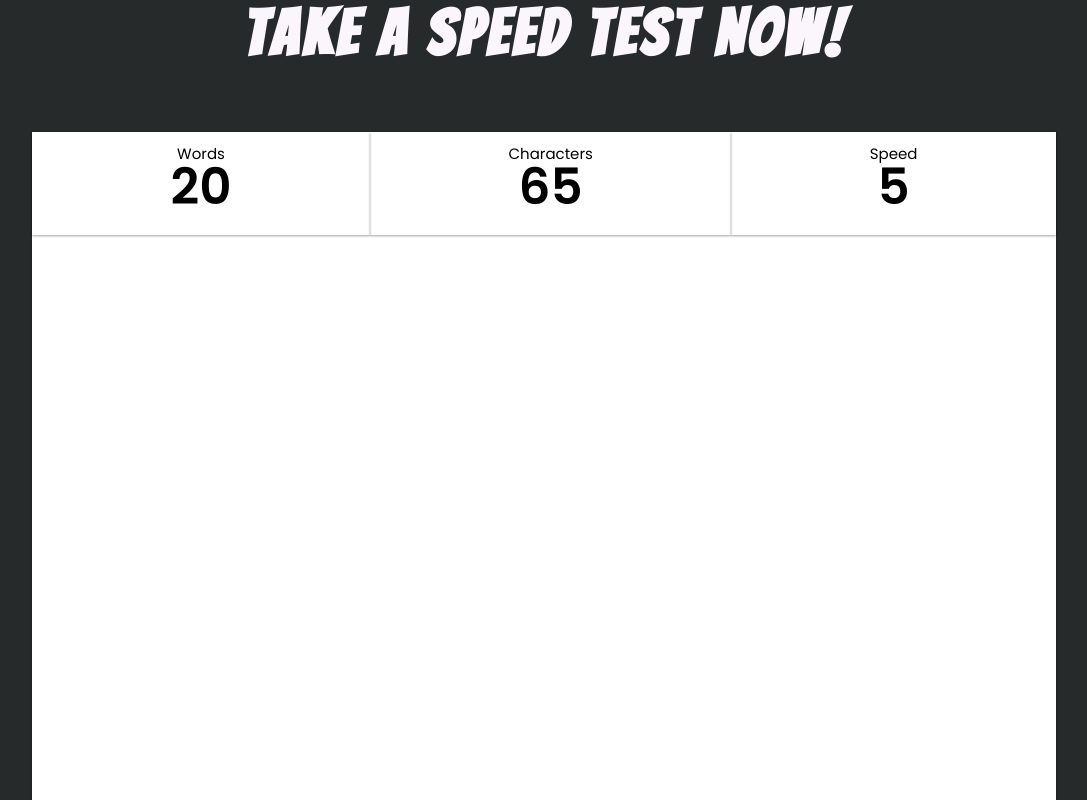
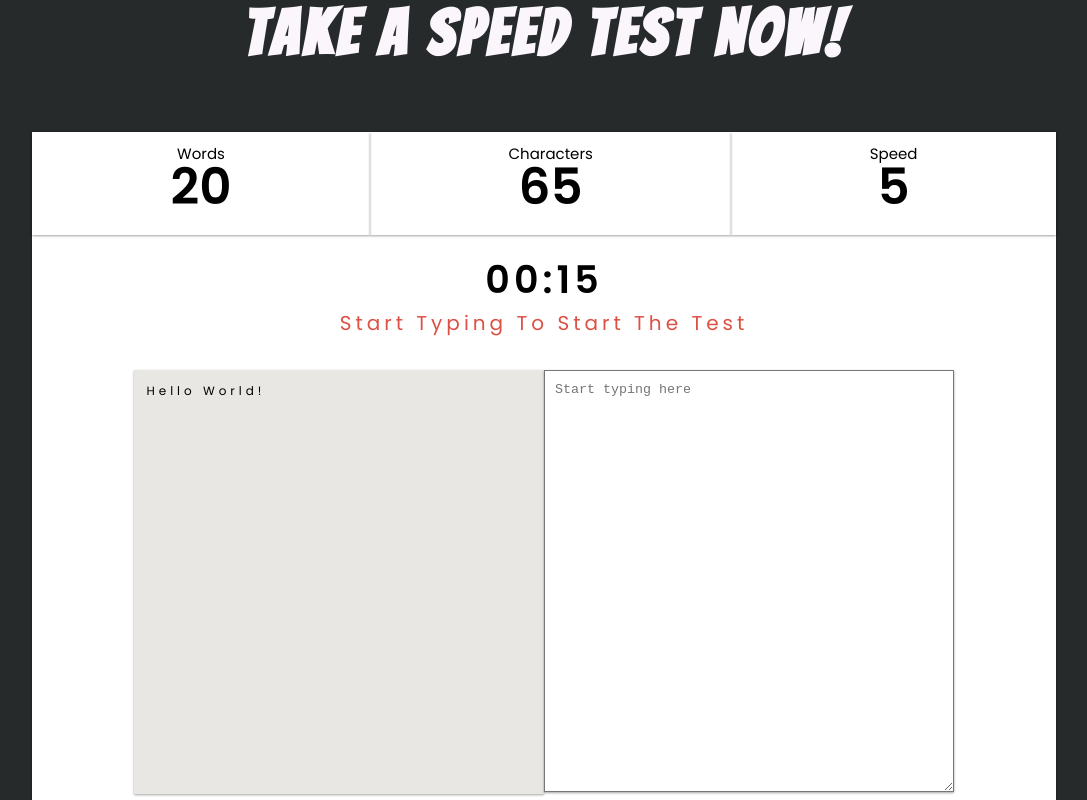
Before and after one commit to skgautam1010/Typing-test, a React (Create React App) app: page / in a window 1280 px wide. Shown: the part 860-1660 px from the top of the page, without its empty margins (96-1183 px from the left). Built offline with nearby package versions, Linux system fonts and the light colour scheme.

Commit message:
actual typing challenge section textarea

```diff
--- /dev/null
+++ b/src/RealChallenge/RealChallenge.css
@@ -0,0 +1,76 @@
+.typing-challenge{
+    display: flex;
+    flex-direction: column;
+    flex-grow: 1;
+    align-items: center;
+    justify-content: center;
+
+}
+
+
+.timer-container{
+    margin:16px;
+
+}
+
+.timer{
+    font-size: 38px;
+    font-weight: 600;
+    margin: 0;
+    text-align: center;
+}
+
+.timer-info{
+    margin: 0;
+    padding-top: -5px;
+    color:#dd5044;
+    font-size: 20px;
+    text-align: center;
+
+}
+
+.text-area-container{
+    margin: 16px;
+    display: flex;
+    flex-direction: row;
+    flex-grow: 1;
+    width: 80%;
+}
+
+
+.textarea-left
+,.textarea-right{
+    display: flex;
+    width: 50%;
+    flex-grow: 1;
+
+}
+
+.textarea{
+    text-align: left;
+    flex-grow: 1;
+    height: 400px;
+    width: 100%;
+    padding: 10px;
+    line-height: 18px;
+    flex-wrap: wrap;
+    box-shadow: 0 1px 3px rgba(0, 0, 0, 0.12), 0 1px 2px rgba(0, 0, 0, 0.26);
+    overflow: scroll;
+    transition: all 0.2s ;
+
+}
+
+.textarea:hover{
+    box-shadow: 0 14px 28px rgba(0, 0, 0, 0.12), 0 10px 10px rgba(0, 0, 0, 0.26);
+}
+
+.textarea::-webkit-scrollbar{
+    display: none;
+}
+
+.text-paragraph{
+    font-size: 12px;
+    background: #e9e7e4;
+    padding: 12px;
+
+}
--- /dev/null
+++ b/src/RealChallenge/RealChallenge.jsx
@@ -0,0 +1,30 @@
+import React from 'react'
+import './RealChallenge.css';
+
+const RealChallenge = ({selectedParagraph}) => {
+    return (
+        <div className="typing-challenge">
+            <div className="timer-container">
+                <p className="timer">00:15</p>
+                <p className="timer-info">Start Typing To Start The Test</p>
+            </div>
+
+            <div className="text-area-container">
+                <div className="textarea-left">
+                    <div className="textarea text-paragraph">
+                        {selectedParagraph}
+                    </div>
+                </div>
+                <div className="textarea-right">
+                    <textarea
+                    className="textarea"
+                    placeholder="Start typing here"
+                    ></textarea>
+                </div>
+            </div>
+        </div>
+    )
+}
+
+
+export default RealChallenge;
--- a/src/TestContainer/TestContainer.jsx
+++ b/src/TestContainer/TestContainer.jsx
@@ -3,19 +3,26 @@
 import TypingChallenge from '../TyoingChallenge/TypingChallenge';
 import './TestContainer.css';
 
-const TestContainer = ({
-    words,
-    characters,
-    wpm
-}) => {
+const TestContainer = ({words,characters,wpm}) => {
+
+    const timeRemaining=12;
+
     return (
         <div className="test-container">
-            <div  data-aos="fade-up" className="typing-challenge-cont">
+            {
+                timeRemaining >0 ?(
+                    <div  data-aos="fade-up" className="typing-challenge-cont">
                 <TypingChallenge words={words} characters={characters} wpm={wpm} />
             </div>
-            {/*<div className="try-again-container">
+                ):
+                (
+                    <div className="try-again-container">
                 <TryAgain words={words} characters={characters} wpm={wpm} />
-            </div>*/}
+            </div>
+                )
+            }
+
+
         </div>
     )
 }
--- a/src/TyoingChallenge/TypingChallenge.jsx
+++ b/src/TyoingChallenge/TypingChallenge.jsx
@@ -1,6 +1,7 @@
 import React from 'react'
 import ChallengeDetailCard from '../ChallengeDetailCard/ChallengeDetailCard';
 import './TypingChallenge.css';
+import RealChallenge from '../RealChallenge/RealChallenge';
 
 const TypingChallenge = ({words,characters,wpm}) => {
     return (
@@ -11,7 +12,7 @@
                     <ChallengeDetailCard cardName="Speed" cardValue={wpm}/>
             </div>
             <div className="typewriter-container">
-
+                <RealChallenge selectedParagraph="Hello World!"/>
             </div>
         </div>
     )
```
